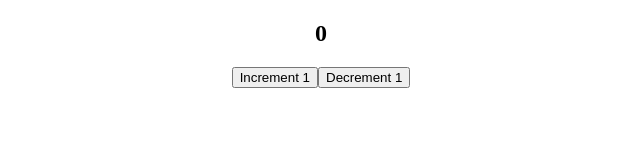
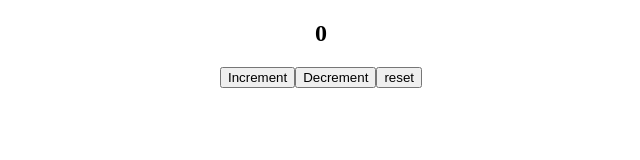
Before and after one commit to Chandraprakash-Darji/reactjs-learning, a React (Create React App) app in the folder typescript-app/: page / in a window 1280 px wide. Shown: the top 160 px of the page, without its empty margins (319-959 px from the left). Built offline with nearby package versions, Linux system fonts and the light colour scheme.

Commit message:
Strict ACtion type in UseReducer

```diff
--- a/typescript-app/src/components/UseReducer/Counter.tsx
+++ b/typescript-app/src/components/UseReducer/Counter.tsx
@@ -4,10 +4,16 @@ type CounterState = {
   count: number;
 };
 
-type CounterAction = {
-  type: string;
+type UpdateAction = {
+  type: "increment" | "decrement";
   value: number;
 };
+
+type ResetAction = {
+  type: "reset";
+};
+
+type CounterAction = UpdateAction | ResetAction;
 
 const initialState = { count: 0 };
 const reducer = (state: CounterState, action: CounterAction) => {
@@ -16,8 +22,8 @@ const reducer = (state: CounterState, action: CounterAction) => {
       return { count: state.count + action.value };
     case "decrement":
       return { count: state.count - action.value };
-    default:
-      return state;
+    case "reset":
+      return initialState;
   }
 };
 
@@ -28,11 +34,12 @@ const Counter = () => {
     <div>
       <h2>{count.count}</h2>
       <button onClick={() => dispatch({ type: "increment", value: 1 })}>
-        Increment 1
+        Increment
       </button>
       <button onClick={() => dispatch({ type: "decrement", value: 1 })}>
-        Decrement 1
+        Decrement
       </button>
+      <button onClick={() => dispatch({ type: "reset" })}>reset</button>
     </div>
   );
 };
```
